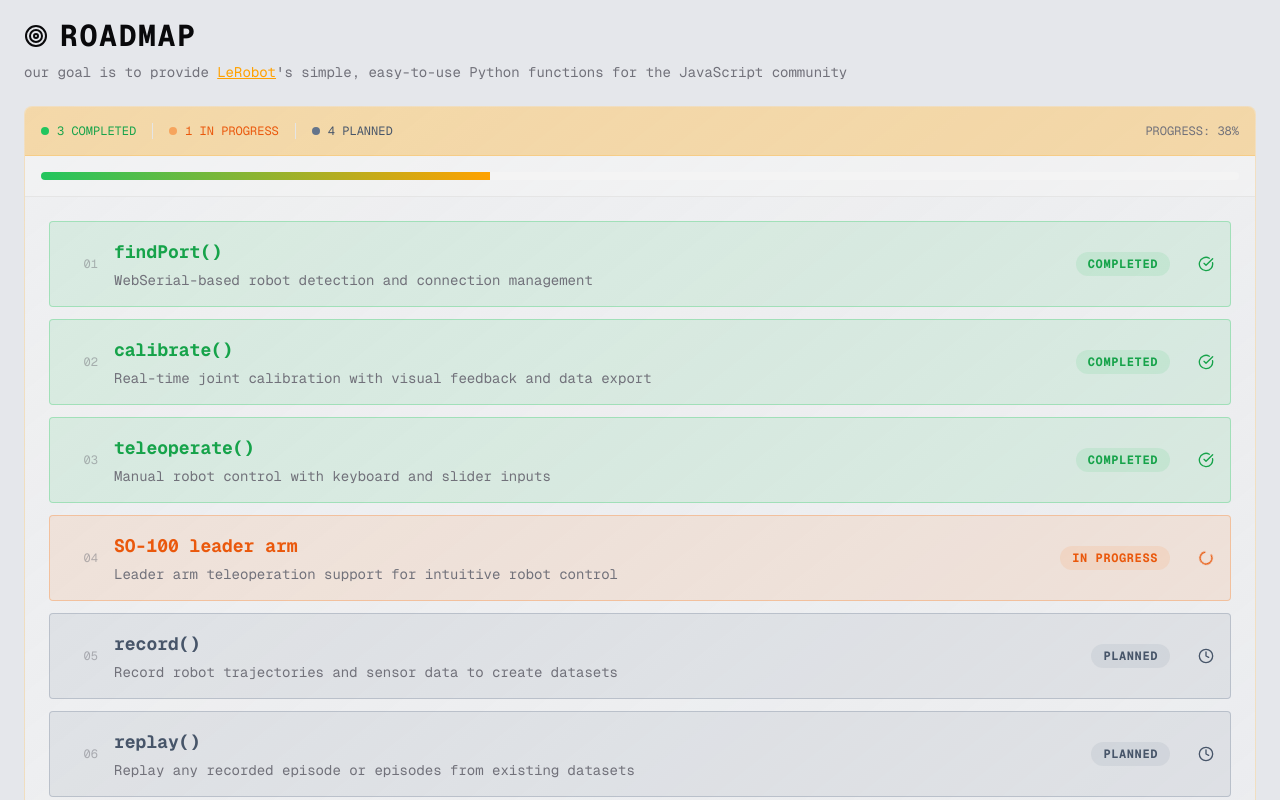
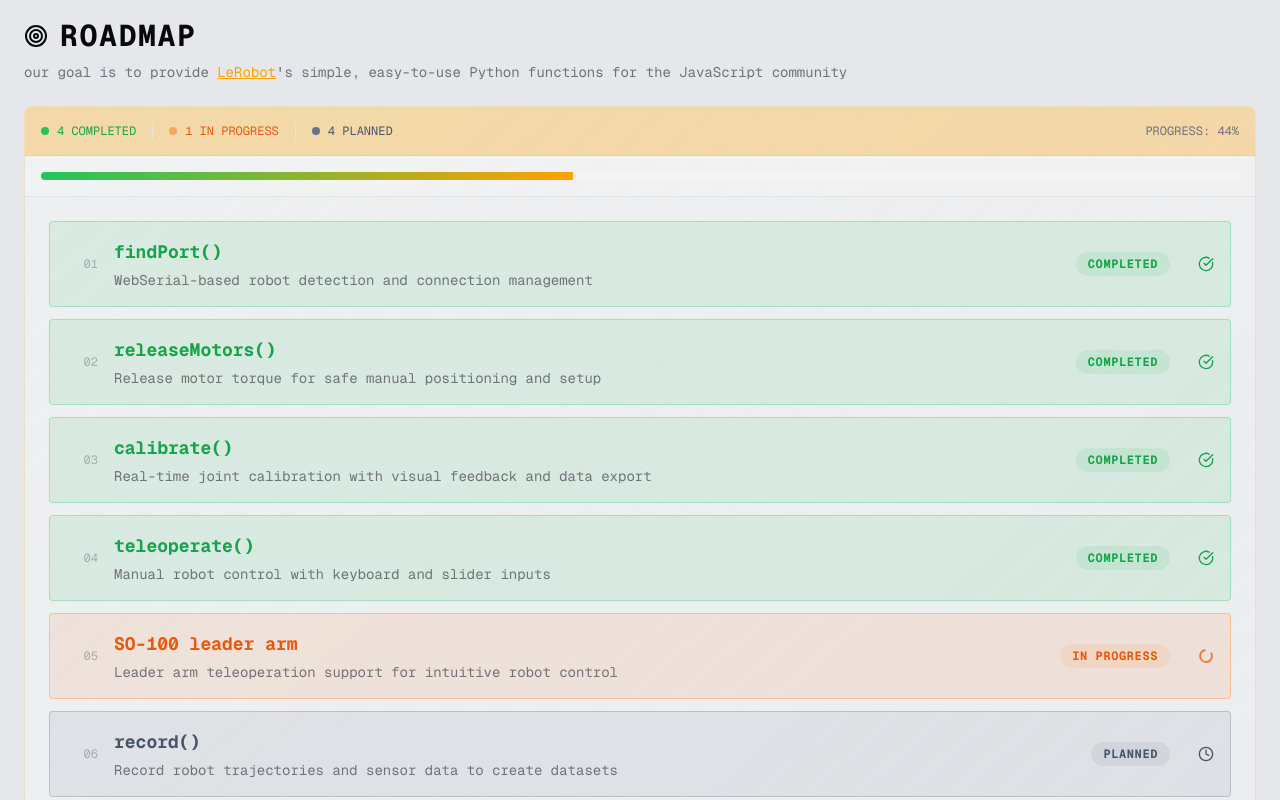
Before and after one commit to TimPietrusky/lerobot.js, a React (Vite) app in the folder examples/cyberpunk-standalone/: page / in a window 1280 px wide. Shown: the part 4420-5220 px from the top of the page. Built offline with nearby package versions, Linux system fonts and the light colour scheme.

Commit message:
refactor(roadmap): added "releaseMotors"

```diff
--- a/examples/cyberpunk-standalone/src/components/roadmap-section.tsx
+++ b/examples/cyberpunk-standalone/src/components/roadmap-section.tsx
@@ -13,6 +13,11 @@ const roadmapItems: RoadmapItem[] = [
   {
     title: "findPort",
     description: "WebSerial-based robot detection and connection management",
+    status: "completed",
+  },
+  {
+    title: "releaseMotors",
+    description: "Release motor torque for safe manual positioning and setup",
     status: "completed",
   },
   {
```
